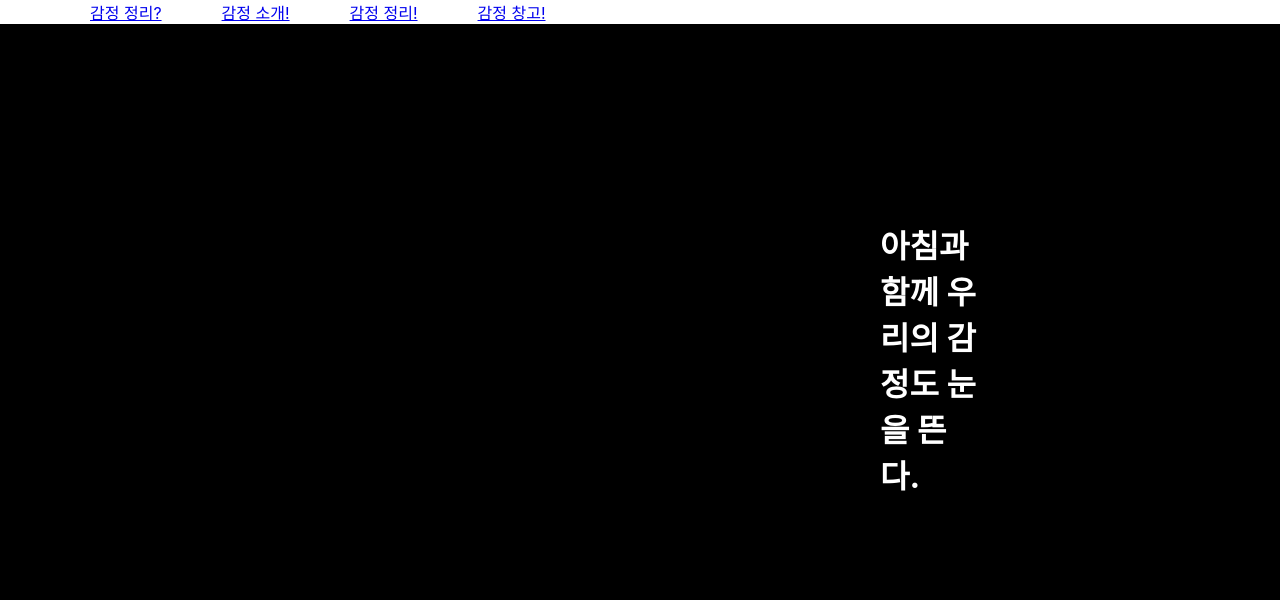
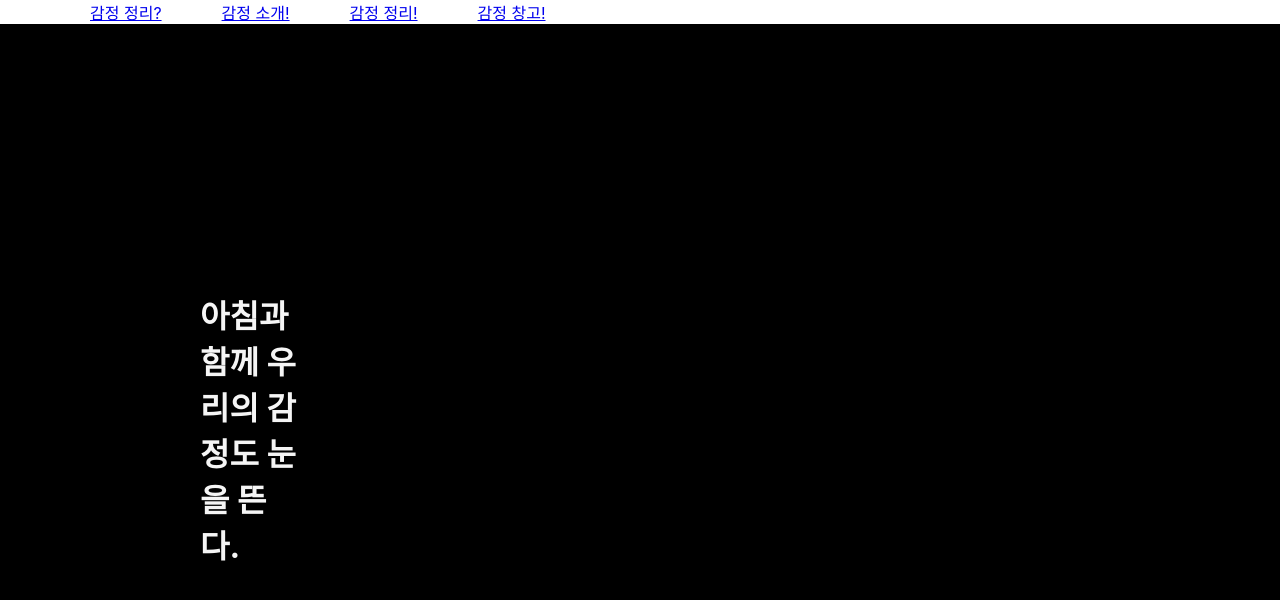
Before and after one commit to PraiseTheSunSola/emotion-project, a React (Create React App) app: page /Regulation in a window 1280 px wide. Shown: the top 600 px of the page. Built offline with nearby package versions, Linux system fonts and the light colour scheme.

Commit message:
내용 추가

```diff
--- a/package.json
+++ b/package.json
@@ -11,6 +11,7 @@
     "react-dom": "^18.2.0",
     "react-router-dom": "^6.14.0",
     "react-scripts": "5.0.1",
+    "react-scroll": "^1.8.9",
     "styled-components": "^5.3.10",
     "web-vitals": "^2.1.4"
   },
--- a/src/App.js
+++ b/src/App.js
@@ -1,20 +1,16 @@
-// import { createGlobalStyle } from "styled-components";
+import { createGlobalStyle } from "styled-components";
 import { Emotion } from "./Project/Emotion";
 
-// const Body = createGlobalStyle`
-// body {
-//   margin: 0;
-//   padding: 0;
-//   width: 100vw;
-//   height: 100vh;
-//   background-color: whitesmoke;
-// }
-// `;
+const Body = createGlobalStyle`
+body {
+  overflow-x: hidden;
+}
+`;
 
 function App() {
   return (
     <>
-      {/* <Body /> */}
+      <Body />
       <Emotion />
     </>
   );
--- a/src/Project/Regulation.js
+++ b/src/Project/Regulation.js
@@ -6,11 +6,12 @@ import Regulation4 from "../img/Regulation4.jpg";
 import Regulation5 from "../img/Regulation5.jpg";
 import Regulation6 from "../img/Regulation6.png";
 import Regulation7 from "../img/Regulation7.png";
-import { motion, useMotionValue, useScroll, useTransform } from "framer-motion";
+import { motion, useScroll, useTransform } from "framer-motion";
 const Page = styled.div`
   width: 100vw;
   background-color: black;
   overflow: hidden;
+  overflow-x: hidden;
 `;
 const ImageBox = styled.div`
   display: flex;
@@ -24,41 +25,138 @@ const Img = styled(motion.img)`
   margin-bottom: 500px;
 `;
 
-const ScrollBar1 = styled(motion.div)`
+const EndImg = styled.img`
+  display: inline-block;
+  width: 600px;
+  margin-top: 500px;
+`;
+const H1 = styled(motion.h1)`
+  //왼쪽
+  display: inline-block;
   width: 100px;
   height: 200px;
-  background-color: white;
   position: fixed;
   top: 270px;
   left: 200px;
 `;
 
-const ScrollBar2 = styled(motion.div)`
+const H2 = styled(motion.h1)`
+  // 오른쪽
+  display: inline-block;
   width: 100px;
   height: 200px;
-  background-color: white;
   position: fixed;
   top: 200px;
   right: 300px;
+  color: white;
 `;
 
-const H1 = styled.h1`
+const H3 = styled(motion.h1)`
+  //왼쪽
   display: inline-block;
+  width: 100px;
+  height: 200px;
+  position: fixed;
+  top: 270px;
+  left: 200px;
+  color: white;
+`;
+
+const H4 = styled(motion.h1)`
+  // 오른쪽
+  display: inline-block;
+  width: 100px;
+  height: 200px;
+  position: fixed;
+  top: 200px;
+  right: 300px;
+  color: white;
+`;
+
+const H5 = styled(motion.h1)`
+  //왼쪽
+  display: inline-block;
+  width: 100px;
+  height: 200px;
+  position: fixed;
+  top: 270px;
+  left: 200px;
+  color: white;
+`;
+
+const H6 = styled(motion.h1)`
+  // 오른쪽
+  display: inline-block;
+  width: 100px;
+  height: 200px;
+  position: fixed;
+  top: 200px;
+  right: 300px;
+  color: white;
+`;
+
+const H7 = styled(motion.h1)`
+  //왼쪽
+  display: inline-block;
+  width: 100px;
+  height: 200px;
+  position: fixed;
+  top: 270px;
+  left: 200px;
   color: white;
 `;
 
 export function Regulation() {
-  // 뷰포트 스크롤 위치를 추적하는 훅
   const { scrollYProgress } = useScroll();
-  // 스크롤 위치에 따라 이미지의 투명도를 조정하는 애니메이션 값 생성
+  // 이미지 투명도
   const imageOpacity = useTransform(scrollYProgress, [0, 1], [1, 0]);
-  const textOpacity1 = useTransform(scrollYProgress, [0, 0.15], [1, 0]);
-  const textOpacity2 = useTransform(scrollYProgress, [0.15, 0.2], [0, 1]);
-  // 스크롤 위치에 따라 이미지의 크기를 조정하는 애니메이션 값 생성
+  //  텍스트  투명도
+  const scrollOpacity1 = useTransform(scrollYProgress, [0, 0.09], [1, 0]);
+  const scrollOpacity2 = useTransform(
+    scrollYProgress,
+    [0.15, 0.16, 0.2, 0.29],
+    [0, 0.5, 1, 0]
+  );
+
+  const scrollOpacity3 = useTransform(
+    scrollYProgress,
+    [0.29, 0.3, 0.38, 0.45],
+    [0, 0.5, 1, 0]
+  );
+  const scrollOpacity4 = useTransform(
+    scrollYProgress,
+    [0.45, 0.46, 0.52, 0.6],
+    [0, 0.5, 1, 0]
+  );
+
+  const scrollOpacity5 = useTransform(
+    scrollYProgress,
+    [0.6, 0.61, 0.69, 0.75],
+    [0, 0.5, 1, 0]
+  );
+
+  const scrollOpacity6 = useTransform(
+    scrollYProgress,
+    [0.75, 0.76, 0.84, 0.89],
+    [0, 0.5, 1, 0]
+  );
+
+  const scrollOpacity7 = useTransform(
+    scrollYProgress,
+    [0.89, 0.9, 0.98, 1.5],
+    [0, 0.5, 1, 0]
+  );
+
+  // 텍스트 길이
   const imageScale = useTransform(scrollYProgress, [0, 1], [1.5, 0.3]);
-  const textColor = useTransform(scrollYProgress, [0, 1], ["white", "red"]);
-  const height1 = useTransform(scrollYProgress, [0, 0.09], [0, 280]);
-  const height2 = useTransform(scrollYProgress, [0, 0.5], [280, 0]);
+  const color1 = useTransform(
+    scrollYProgress,
+    [0, 0.02, 0.09],
+    ["white", "white", "green"]
+  );
+  // const height2 = useTransform(scrollYProgress, [0.15, 0.29], [0, 280]);
+  // const height3 = useTransform(scrollYProgress, [0.31, 0.45], [0, 280]);
+  // const height4 = useTransform(scrollYProgress, [0.31, 0.45], [0, 280]);
   return (
     <>
       <Page>
@@ -71,9 +169,10 @@ export function Regulation() {
               scale: imageScale,
             }}
           />
-          <ScrollBar1 style={{ height: height1, opacity: textOpacity1 }}>
-            <H1>아침과 함께 우리의 감정도 눈을 뜬다.</H1>
-          </ScrollBar1>
+
+          <H1 style={{ color: color1, opacity: scrollOpacity1 }}>
+            아침과 함께 우리의 감정도 눈을 뜬다.
+          </H1>
 
           <Img
             src={Regulation1}
@@ -84,9 +183,9 @@ export function Regulation() {
             }}
           />
 
-          <ScrollBar2 style={{ height: height2, opacity: textOpacity2 }}>
-            <H1>아침과 함께 우리의 감정도 눈을 뜬다.</H1>
-          </ScrollBar2>
+          <H2 style={{ opacity: scrollOpacity2 }}>
+            아침과 함께 우리의 감정도 눈을 뜬다.
+          </H2>
 
           <Img
             src={Regulation2}
@@ -97,6 +196,10 @@ export function Regulation() {
             }}
           />
 
+          <H3 style={{ opacity: scrollOpacity3 }}>
+            아침과 함께 우리의 감정도 눈을 뜬다.
+          </H3>
+
           <Img
             src={Regulation4}
             alt="Emotion Regulation Image"
@@ -105,6 +208,11 @@ export function Regulation() {
               scale: imageScale,
             }}
           />
+
+          <H4 style={{ opacity: scrollOpacity4 }}>
+            아침과 함께 우리의 감정도 눈을 뜬다.
+          </H4>
+
           <Img
             src={Regulation5}
             alt="Emotion Regulation Image"
@@ -113,6 +221,11 @@ export function Regulation() {
               scale: imageScale,
             }}
           />
+
+          <H5 style={{ opacity: scrollOpacity5 }}>
+            아침과 함께 우리의 감정도 눈을 뜬다.
+          </H5>
+
           <Img
             src={Regulation6}
             alt="Emotion Regulation Image"
@@ -121,13 +234,21 @@ export function Regulation() {
               scale: imageScale,
             }}
           />
-          <Img
+
+          <H6 style={{ opacity: scrollOpacity6 }}>
+            아침과 함께 우리의 감정도 눈을 뜬다.
+          </H6>
+
+          <EndImg
             src={Regulation7}
             alt="Emotion Regulation Image"
             style={{
-              scale: 2,
+              scale: 1,
             }}
           />
+          <H7 style={{ opacity: scrollOpacity7, marginBottom: 0 }}>
+            아침과 함께 우리의 감정도 눈을 뜬다.
+          </H7>
         </ImageBox>
       </Page>
     </>
```
Also changed, not shown: 1 other file (tests, documents, lock files or other folders).
